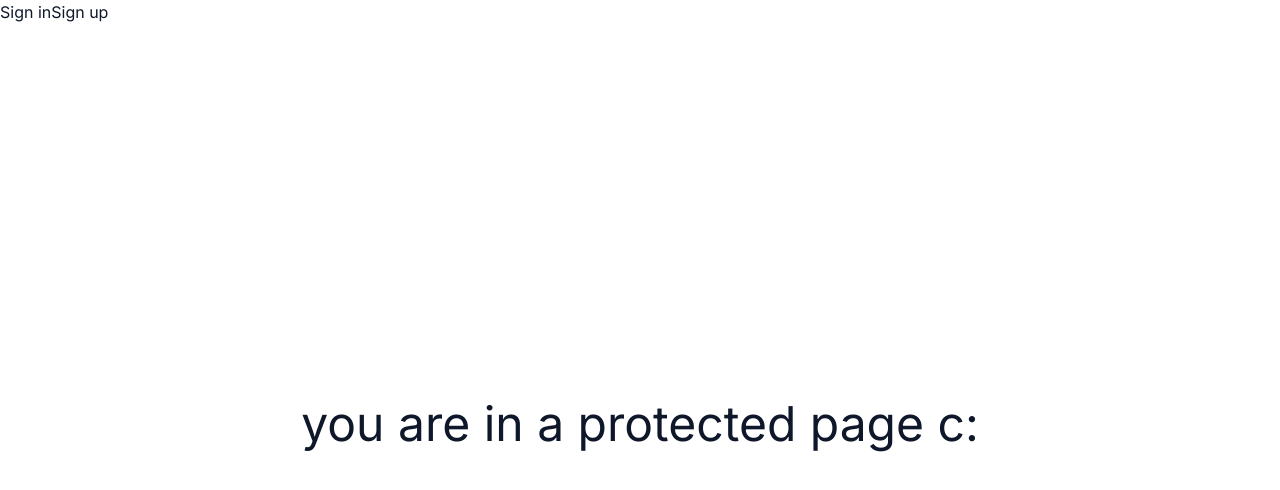
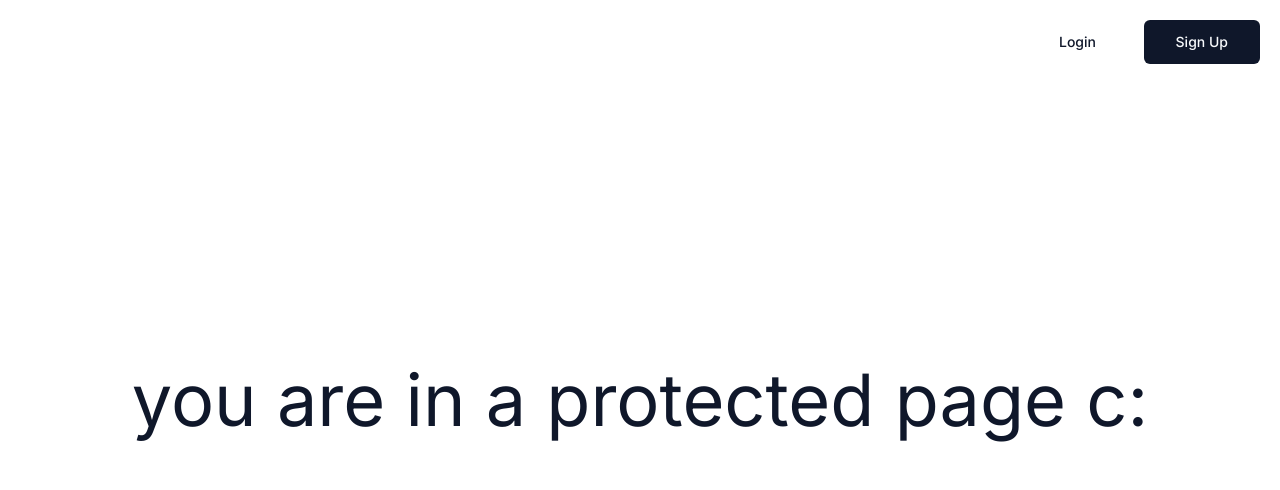
Before and after one commit to navincodesalot/t3-login, a Next.js app: page /coolpage in a window 1280 px wide. Shown: the top 490 px of the page. Built offline with nearby package versions, Linux system fonts and the light colour scheme; no server answers.

Commit message:
style components and finalize clerk

```diff
--- a/package.json
+++ b/package.json
@@ -10,6 +10,8 @@
   },
   "dependencies": {
     "@clerk/nextjs": "^4.19.0",
+    "@radix-ui/react-navigation-menu": "^1.1.3",
+    "@radix-ui/react-slot": "^1.0.2",
     "@t3-oss/env-nextjs": "^0.3.1",
     "class-variance-authority": "^0.6.0",
     "clsx": "^1.2.1",
--- a/src/app/(protected)/coolpage/page.tsx
+++ b/src/app/(protected)/coolpage/page.tsx
@@ -1,10 +1,10 @@
-// import { Button } from "@/components/ui/button";
+import { currentUser } from '@clerk/nextjs';
 
 export default function ProtectedPage() {
   return (
     <>
-      <div className="flex justify-center items-center h-screen">
-        <h1 className="text-5xl">you are in a protected page c:</h1>
+      <div className="absolute inset-0 flex items-center justify-center">
+        <h1 className="text-7xl text-center">you are in a protected page c:</h1>
         {/* <Button>Click me</Button> */}
       </div>
     </>
--- a/src/app/(protected)/layout.tsx
+++ b/src/app/(protected)/layout.tsx
@@ -1,7 +1,6 @@
 export const metadata = {
   title: "Protected Page",
-  description: "Login system using T3",
-  icons: [{ rel: "icon", url: "/favicon.ico" }],
+  description: "Login system using T3"
 };
 
 export default function ProtectedLayout({
--- a/src/app/layout.tsx
+++ b/src/app/layout.tsx
@@ -1,8 +1,8 @@
-import "~/styles/globals.css";
+import "@/styles/globals.css";
 import { Inter } from "next/font/google";
 import { twMerge } from "tailwind-merge";
 import { ClerkProvider, UserButton, SignedIn, SignedOut, SignOutButton, SignInButton, SignUpButton } from '@clerk/nextjs'
-// import { Button } from "@/components/ui/button";
+import { Button } from "@/components/ui/button";
 
 const inter = Inter({
   subsets: ["latin"],
@@ -12,7 +12,7 @@
 export const metadata = {
   title: "T3 Login",
   description: "Login system using T3",
-  icons: [{ rel: "icon", url: "/favicon.ico" }],
+  icons: [{ rel: "favicon", url: "/61457.png" }]
 };
 
 export default function RootLayout({
@@ -23,23 +23,32 @@
   return (
     <ClerkProvider>
       <html lang="en">
-        <body className={twMerge("bg-background font-sans text-foreground", inter.variable)}>
+        <body className={twMerge("bg-background font-sans text-foreground", inter.variable, "bg-white")}>
+          <div className="">
+          <header style={{ display: "flex", justifyContent: "space-between", padding: 20 }}>
+
             <SignedIn>
+              <div className="flex justify-end ml-auto">
               <UserButton/>
-            <SignOutButton>
-              {/* <Button>Sign Up</Button> */}
-            </SignOutButton>
+              </div>
             </SignedIn>
 
             <SignedOut>
               <SignInButton>
-              {/* <Button>Login</Button> */}
+                <div className="absolute right-[9.5rem]">
+                  <Button size="lg" variant="ghost">Login</Button>
+                </div>
               </SignInButton>
 
               <SignUpButton>
-              {/* <Button>Sign Up</Button> */}
+                <div className="flex justify-end ml-auto">
+                  <Button size="lg">Sign Up</Button>
+                </div>
               </SignUpButton>
+
             </SignedOut>
+            </header>
+          </div>
           {children}
         </body>
       </html>
--- a/src/app/page.tsx
+++ b/src/app/page.tsx
@@ -3,36 +3,13 @@
 export default function HomePage() {
   return (
     <>
-      <div className="bg-gradient-to-b from-[#2e026d] to-[#15162c]">
-        <main className="flex min-h-screen flex-col items-center justify-center bg-gradient-to-b from-[#2e026d] to-[#15162c]">
-          <div className="container flex flex-col items-center justify-center gap-12 px-4 py-16 ">
-            <h1 className="text-5xl font-extrabold tracking-tight text-white sm:text-[5rem]">
-              Create <span className="text-[hsl(280,100%,70%)]">T3</span> App
+      <div className="bg-white">
+        <main className="flex min-h-screen flex-col items-center justify-center bg-white">
+          <div className="container flex flex-col items-center justify-center gap-12 px-4 py-16 -mt-52">
+            <h1 className="text-8xl font-extrabold tracking-tight text-black sm:text-[8rem]">
+              T3 <span className="text-transparent bg-clip-text bg-gradient-to-r from-blue-400 to-green-500">Login</span> App
             </h1>
-            <div className="grid grid-cols-1 gap-4 sm:grid-cols-2 md:gap-8">
-              <Link
-                className="flex max-w-xs flex-col gap-4 rounded-xl bg-white/10 p-4 text-white hover:bg-white/20"
-                href="https://create.t3.gg/en/usage/first-steps"
-                target="_blank"
-              >
-                <h3 className="text-2xl font-bold">First Steps →</h3>
-                <div className="text-lg">
-                  Just the basics - Everything you need to know to set up your
-                  database and authentication.
-                </div>
-              </Link>
-              <Link
-                className="flex max-w-xs flex-col gap-4 rounded-xl bg-white/10 p-4 text-white hover:bg-white/20"
-                href="https://create.t3.gg/en/introduction"
-                target="_blank"
-              >
-                <h3 className="text-2xl font-bold">Documentation →</h3>
-                <div className="text-lg">
-                  Learn more about Create T3 App, the libraries it uses, and how to
-                  deploy it.
-                </div>
-              </Link>
-            </div>
+            <h3 className="text-3xl font-bold">Built using Clerk and the T3 Stack</h3>
           </div>
         </main>
       </div>
--- /dev/null
+++ b/src/components/ui/button.tsx
@@ -0,0 +1,55 @@
+import * as React from "react"
+import { Slot } from "@radix-ui/react-slot"
+import { cva, type VariantProps } from "class-variance-authority"
+
+import { cn } from "@/lib/utils"
+
+const buttonVariants = cva(
+  "inline-flex items-center justify-center rounded-md text-sm font-medium transition-colors focus-visible:outline-none focus-visible:ring-2 focus-visible:ring-ring focus-visible:ring-offset-2 disabled:opacity-50 disabled:pointer-events-none ring-offset-background",
+  {
+    variants: {
+      variant: {
+        default: "bg-primary text-primary-foreground hover:bg-primary/90",
+        destructive:
+          "bg-destructive text-destructive-foreground hover:bg-destructive/90",
+        outline:
+          "border border-input hover:bg-accent hover:text-accent-foreground",
+        secondary:
+          "bg-secondary text-secondary-foreground hover:bg-secondary/80",
+        ghost: "hover:bg-accent hover:text-accent-foreground",
+        link: "underline-offset-4 hover:underline text-primary",
+      },
+      size: {
+        default: "h-10 py-2 px-4",
+        sm: "h-9 px-3 rounded-md",
+        lg: "h-11 px-8 rounded-md",
+      },
+    },
+    defaultVariants: {
+      variant: "default",
+      size: "default",
+    },
+  }
+)
+
+export interface ButtonProps
+  extends React.ButtonHTMLAttributes<HTMLButtonElement>,
+    VariantProps<typeof buttonVariants> {
+  asChild?: boolean
+}
+
+const Button = React.forwardRef<HTMLButtonElement, ButtonProps>(
+  ({ className, variant, size, asChild = false, ...props }, ref) => {
+    const Comp = asChild ? Slot : "button"
+    return (
+      <Comp
+        className={cn(buttonVariants({ variant, size, className }))}
+        ref={ref}
+        {...props}
+      />
+    )
+  }
+)
+Button.displayName = "Button"
+
+export { Button, buttonVariants }
--- a/tsconfig.json
+++ b/tsconfig.json
@@ -18,8 +18,8 @@
     "noUncheckedIndexedAccess": true,
     "baseUrl": ".",
     "paths": {
-      "~/*": ["./src/*"],
-      "@/*": ["./*"]
+      "@/*": ["./src/*"],
+      "~/*": ["./*"]
     },
     "plugins": [{ "name": "next" }]
   },
```
Also changed, not shown: src/components/ui/navigation-menu.tsx (added, +128 -0 lines), 2 other files (tests, documents, lock files or other folders). Lines whose indentation alone changed are shown as unchanged.
